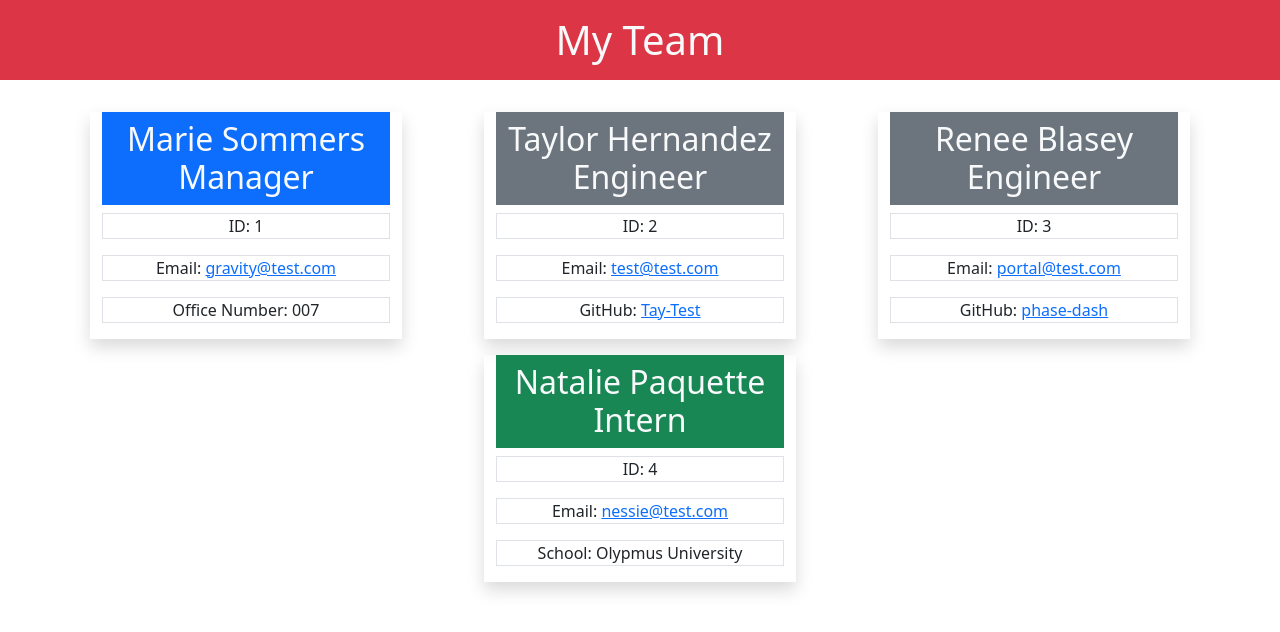
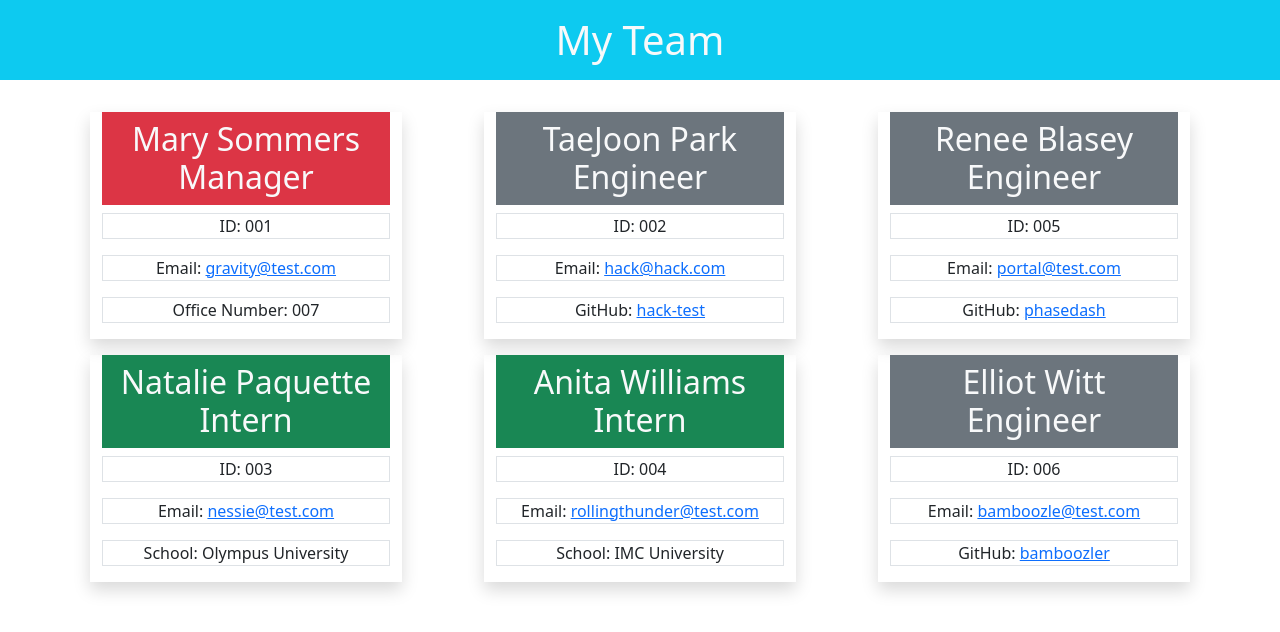
Before and after one commit to TayHern/Team-Profile, a website: page dist/index.html in a window 1280 px wide. Drawn offline with nearby package versions, Linux system fonts and the light colour scheme.

Commit message:
show final html sample

```diff
--- a/dist/index.html
+++ b/dist/index.html
@@ -11,16 +11,16 @@
     <body>
         <div class="container-fluid">
             <div class="row">
-                <h1 class="bg-danger col-12 text-center p-3 text-light">My Team</h1>
+                <h1 class="bg-info col-12 text-center p-3 text-light">My Team</h1>
             </div>
             <div class="row justify-content-evenly p-3">
                 <div class="shadow col-3 m-2">
                     <div>
-                        <h2 class="text-center bg-primary text-light p-2">
-                            Marie Sommers<br>
+                        <h2 class="text-center bg-danger text-light p-2">
+                            Mary Sommers<br>
                             Manager
                         </h2>
-                        <p class="text-center border">ID: 1</p>
+                        <p class="text-center border">ID: 001</p>
                         <p class="text-center border">Email: <a href="mailto:gravity@test.com">gravity@test.com</a></p>
                         <p class="text-center border">Office Number: 007</p>
                     </div>
@@ -29,12 +29,12 @@
         <div class="shadow col-3 m-2">
             <div>
                 <h2 class="text-center bg-secondary text-light p-2">
-                    Taylor Hernandez<br>
+                    TaeJoon Park<br>
                     Engineer
                 </h2>
-                <p class="text-center border">ID: 2</p>
-                <p class="text-center border">Email: <a href="mailto:test@test.com">test@test.com</a></p>
-                <p class="text-center border">GitHub: <a href="https://github.com/Tay-Test" target="_blank">Tay-Test</a></p>
+                <p class="text-center border">ID: 002</p>
+                <p class="text-center border">Email: <a href="mailto:hack@hack.com">hack@hack.com</a></p>
+                <p class="text-center border">GitHub: <a href="https://github.com/hack-test" target="_blank">hack-test</a></p>
             </div>
         </div>
 
@@ -44,9 +44,9 @@
                     Renee Blasey<br>
                     Engineer
                 </h2>
-                <p class="text-center border">ID: 3</p>
+                <p class="text-center border">ID: 005</p>
                 <p class="text-center border">Email: <a href="mailto:portal@test.com">portal@test.com</a></p>
-                <p class="text-center border">GitHub: <a href="https://github.com/phase-dash" target="_blank">phase-dash</a></p>
+                <p class="text-center border">GitHub: <a href="https://github.com/phasedash" target="_blank">phasedash</a></p>
             </div>
         </div>
 
@@ -56,9 +56,33 @@
                     Natalie Paquette<br>
                     Intern
                 </h2>
-                <p class="text-center border">ID: 4</p>
+                <p class="text-center border">ID: 003</p>
                 <p class="text-center border">Email: <a href="mailto:nessie@test.com">nessie@test.com</a></p>
-                <p class="text-center border">School: Olypmus University</p>
+                <p class="text-center border">School: Olympus University</p>
+            </div>
+        </div>
+
+        <div class="shadow col-3 m-2">
+            <div>
+                <h2 class="text-center bg-success text-light p-2">
+                    Anita Williams<br>
+                    Intern
+                </h2>
+                <p class="text-center border">ID: 004</p>
+                <p class="text-center border">Email: <a href="mailto:rollingthunder@test.com">rollingthunder@test.com</a></p>
+                <p class="text-center border">School: IMC University</p>
+            </div>
+        </div>
+
+        <div class="shadow col-3 m-2">
+            <div>
+                <h2 class="text-center bg-secondary text-light p-2">
+                    Elliot Witt<br>
+                    Engineer
+                </h2>
+                <p class="text-center border">ID: 006</p>
+                <p class="text-center border">Email: <a href="mailto:bamboozle@test.com">bamboozle@test.com</a></p>
+                <p class="text-center border">GitHub: <a href="https://github.com/bamboozler" target="_blank">bamboozler</a></p>
             </div>
         </div>
 
```
